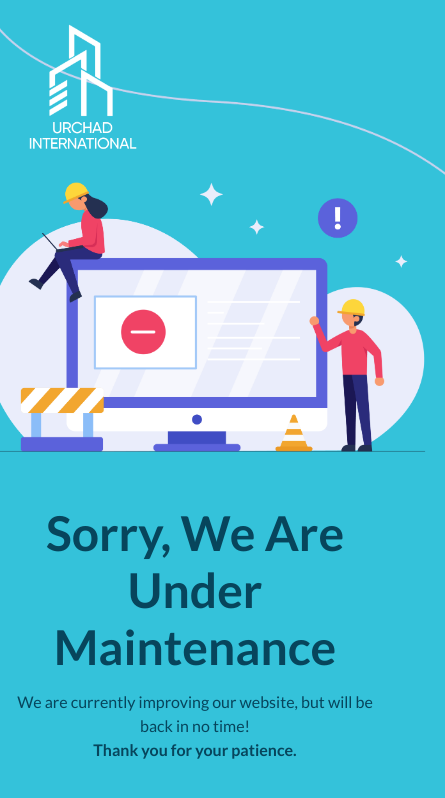
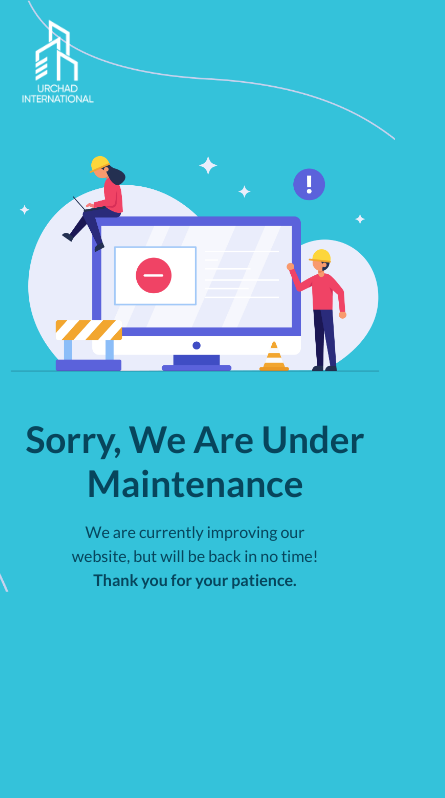
Before and after one commit to chriscrea8/urchadgroup, a plain HTML site: page index.html in a window 390 px wide. Shown: the whole page, 445 px wide, since content can reach past the window. Drawn offline with Linux system fonts and the light colour scheme.

Commit message:
Add files via upload

```diff
--- a/css/style.css
+++ b/css/style.css
@@ -67,3 +67,22 @@ body {
 .hero .content p span {
     font-weight: 700;
 }
+
+@media screen and (max-width: 480px) {
+    .nav .logo {
+        width: 100px;
+    }
+
+    .hero img {
+        width: 400px;
+        margin-top: 10px;
+    }
+
+    .hero .content h1 {
+        font-size: 2.3rem;
+    }
+
+    .hero .content p {
+        padding: 0 50px;
+    }
+  }
```
